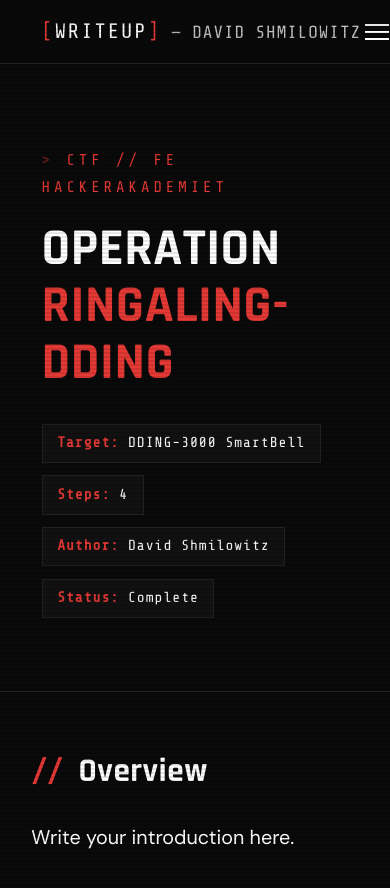
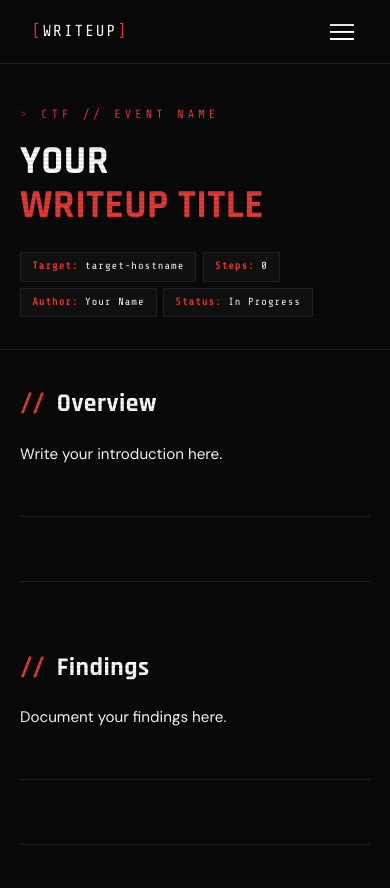
Before and after one commit to Shmilowitz/writeup-template, a Jekyll site: the page built from index.md, in a window 390 px wide and 900 px high. Shown: the top 888 px of the window. Built offline with Jekyll 4.4.1, drawn with Linux system fonts in a browser that asks for light colours; some of the changed text lies outside the part shown.

Commit message:
Add files via upload

```diff
--- a/_config.yml
+++ b/_config.yml
@@ -5,25 +5,25 @@
 # ════════════════════════════════════════
 
 # ── Site identity ────────────────────────
-title:       "OPERATION RINGALING-DDING"
-description: "Security Assessment Report — DDING-3000 SmartBell"
-author:      "David Shmilowitz"
+title:       "YOUR WRITEUP TITLE"
+description: "Short description of this writeup / assessment"
+author:      "Your Name"
 
 # ── GitHub Pages URL config ─────────────
 # baseurl = "/YOUR-REPO-NAME"
 # url     = "https://YOUR-USERNAME.github.io"
-baseurl: "/writeup-template"
-url:     "https://shmilowitz.github.io"
+baseurl: "/your-repo-name"
+url:     "https://your-username.github.io"
 
 # ── Hero section ────────────────────────
-hero_eyebrow:  "CTF // FE Hackerakademiet"
-hero_title:    "OPERATION"
-hero_subtitle: "RINGALING-DDING"
+hero_eyebrow:  "CTF // Event Name"
+hero_title:    "YOUR"
+hero_subtitle: "WRITEUP TITLE"
 
 # ── Metadata badges ─────────────────────
-badge_target: "DDING-3000 SmartBell"
-badge_steps:  "4"
-badge_status: "Complete"
+badge_target: "target-hostname"
+badge_steps:  "0"
+badge_status: "In Progress"
 
 # ── Navigation links ────────────────────
 # Each item: { label, anchor }
@@ -44,21 +44,18 @@ toc_links:
     anchor: "#overview"
   - label: "Findings"
     anchor: "#findings"
-  - label: "U5FS Extraction"
-    anchor: "#u5fs-extraction"
+  - label: "Step One"
+    anchor: "#step-one"
     step: "01"
-  - label: "update2d"
-    anchor: "#update2d"
+  - label: "Step Two"
+    anchor: "#step-two"
     step: "02"
-  - label: "netupsrv"
-    anchor: "#netupsrv"
-    step: "03"
   - label: "Conclusion"
     anchor: "#conclusion"
 
 # ── External links ───────────────────────
-portfolio_url: "https://shmilowitz.github.io/portfolio"
-github_repo:   "Shmilowitz/writeup-template"
+portfolio_url: "https://your-username.github.io/portfolio"
+github_repo:   "your-username/your-repo-name"
 
 # ── Jekyll settings (do not change) ─────
 markdown:  kramdown
--- a/_layouts/default.html
+++ b/_layouts/default.html
@@ -200,7 +200,49 @@
     .writeup-content ul ul li::before { content: '·'; font-size: 0.9rem; top: 0.25rem; }
     .writeup-content ol { padding-left: 1.4rem; margin: 0.75rem 0 1.2rem; }
     .writeup-content ol li { color: var(--text); font-size: 0.93rem; padding: 0.15rem 0; }
-    .writeup-content img { max-width: 100%; border: 1px solid var(--border); border-radius: var(--radius); margin: 1.2rem 0; }
+    .writeup-content img { max-width: 100%; border: 1px solid var(--border); border-radius: var(--radius); margin: 1.2rem 0; cursor: zoom-in; transition: opacity var(--transition), border-color var(--transition); }
+    .writeup-content img:hover { opacity: 0.85; border-color: var(--accent); }
+
+    /* ── LIGHTBOX ── */
+    .lightbox-overlay {
+      display: none;
+      position: fixed;
+      inset: 0;
+      background: rgba(0,0,0,0.92);
+      z-index: 10000;
+      align-items: center;
+      justify-content: center;
+      padding: 1.5rem;
+      cursor: zoom-out;
+    }
+    .lightbox-overlay.open { display: flex; }
+    .lightbox-overlay img {
+      max-width: 100%;
+      max-height: 90vh;
+      object-fit: contain;
+      border: 1px solid var(--border);
+      border-radius: var(--radius);
+      cursor: default;
+      box-shadow: 0 0 60px rgba(0,0,0,0.8);
+    }
+    .lightbox-close {
+      position: absolute;
+      top: 1rem; right: 1.25rem;
+      font-family: var(--font-mono);
+      font-size: 1.2rem;
+      color: var(--text-dim);
+      background: none;
+      border: none;
+      cursor: pointer;
+      line-height: 1;
+      transition: color var(--transition);
+    }
+    .lightbox-close:hover { color: var(--accent); }
+
+    /* ── TOC ACTIVE ── */
+    .toc a.active { color: var(--accent); }
+    .toc a.active::before { opacity: 1; }
+    .toc a.active::after { transform: scaleX(1); }
     .writeup-content hr { border: none; border-top: 1px solid var(--border); margin: 3rem 0; }
     .writeup-content .footnotes { margin-top: 4rem; padding-top: 2rem; border-top: 1px solid var(--border); }
     .writeup-content .footnotes ol li { font-family: var(--font-mono); font-size: 0.75rem; color: var(--text-dim); margin-bottom: 0.3rem; }
@@ -209,12 +251,23 @@
     footer span { color: var(--accent); }
 
     @media (max-width: 1024px) { .page-body { grid-template-columns: 80fr 20fr; } .writeup-content { padding: 3rem 12% 5rem; } }
-    @media (max-width: 768px) { .page-body { grid-template-columns: 1fr; } .sidebar { display: none; } .writeup-content { padding: 2.5rem 1.5rem 4rem; } }
+    @media (max-width: 768px) {
+      html { font-size: 110%; }
+      .page-body { grid-template-columns: 1fr; }
+      .sidebar { display: none; }
+      .writeup-content { padding: 2rem 1.25rem 4rem; }
+      .writeup-hero { padding: 2.5rem 1.25rem 2rem; }
+      .hero-badges { gap: 0.4rem; }
+    }
     @media (max-width: 640px) {
+      html { font-size: 100%; }
+      .nav-logo .nav-author { display: none; }
       .nav-links { display: none; flex-direction: column; position: absolute; top: var(--nav-h); left: 0; right: 0; background: var(--bg2); border-bottom: 1px solid var(--border); padding: 1rem 2rem; gap: 1rem; }
       .nav-links.open { display: flex; }
       .nav-links .back-link { border-left: none; margin-left: 0; padding-left: 0; }
       .hamburger { display: flex; }
+      .writeup-content div.highlight { font-size: 0.72rem; padding: 1rem; }
+      .badge { font-size: 0.65rem; }
     }
   </style>
 </head>
@@ -264,6 +317,12 @@
     </main>
   </div>
 
+  <!-- Lightbox -->
+  <div class="lightbox-overlay" id="lightbox" role="dialog" aria-modal="true" aria-label="Image preview">
+    <button class="lightbox-close" id="lightboxClose" aria-label="Close">[×]</button>
+    <img id="lightboxImg" src="" alt="" />
+  </div>
+
   <footer>
     <p>Built with <span>&#10084;</span> by {{ site.author }} &mdash; <span>&copy; {{ site.time | date: "%Y" }}</span></p>
     <p style="margin-top:0.4rem;font-size:0.72rem;opacity:0.5">
@@ -272,10 +331,63 @@
   </footer>
 
   <script>
+    // ── Hamburger menu ──
     const ham = document.getElementById('hamburger');
-    const nav = document.getElementById('navLinks');
-    ham.addEventListener('click', () => { ham.classList.toggle('open'); nav.classList.toggle('open'); });
-    nav.querySelectorAll('a').forEach(a => a.addEventListener('click', () => { ham.classList.remove('open'); nav.classList.remove('open'); }));
+    const navLinks = document.getElementById('navLinks');
+    ham.addEventListener('click', () => { ham.classList.toggle('open'); navLinks.classList.toggle('open'); });
+    navLinks.querySelectorAll('a').forEach(a => a.addEventListener('click', () => { ham.classList.remove('open'); navLinks.classList.remove('open'); }));
+
+    // ── Lightbox ──
+    const lightbox    = document.getElementById('lightbox');
+    const lightboxImg = document.getElementById('lightboxImg');
+    const lightboxClose = document.getElementById('lightboxClose');
+
+    document.querySelectorAll('.writeup-content img').forEach(img => {
+      img.addEventListener('click', () => {
+        lightboxImg.src = img.src;
+        lightboxImg.alt = img.alt;
+        lightbox.classList.add('open');
+        document.body.style.overflow = 'hidden';
+      });
+    });
+
+    function closeLightbox() {
+      lightbox.classList.remove('open');
+      lightboxImg.src = '';
+      document.body.style.overflow = '';
+    }
+
+    lightboxClose.addEventListener('click', closeLightbox);
+    lightbox.addEventListener('click', e => { if (e.target === lightbox) closeLightbox(); });
+    document.addEventListener('keydown', e => { if (e.key === 'Escape') closeLightbox(); });
+
+    // ── Scroll-spy TOC ──
+    const tocLinks   = Array.from(document.querySelectorAll('.toc a'));
+    const headings   = Array.from(document.querySelectorAll('.writeup-content h2[id], .writeup-content h3[id]'));
+    const navHeight  = parseInt(getComputedStyle(document.documentElement).getPropertyValue('--nav-h')) || 64;
+
+    function setActive(id) {
+      tocLinks.forEach(a => {
+        const href = a.getAttribute('href');
+        a.classList.toggle('active', href === '#' + id);
+      });
+    }
+
+    const observer = new IntersectionObserver(entries => {
+      // Find the topmost visible heading
+      const visible = entries
+        .filter(e => e.isIntersecting)
+        .sort((a, b) => a.boundingClientRect.top - b.boundingClientRect.top);
+      if (visible.length) setActive(visible[0].target.id);
+    }, {
+      rootMargin: `-${navHeight + 8}px 0px -60% 0px`,
+      threshold: 0
+    });
+
+    headings.forEach(h => observer.observe(h));
+
+    // Activate first entry on load if nothing is intersecting yet
+    if (headings.length && tocLinks.length) setActive(headings[0].id);
   </script>
 </body>
 </html>
```
